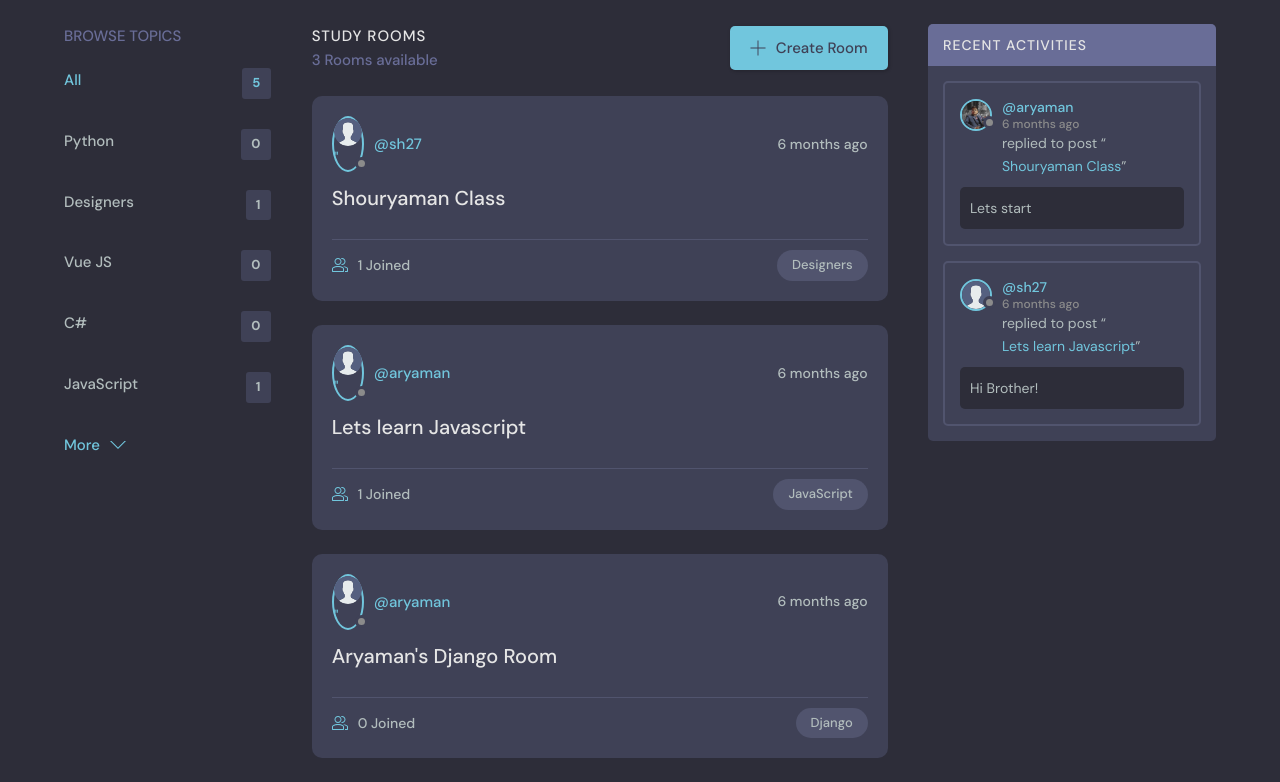
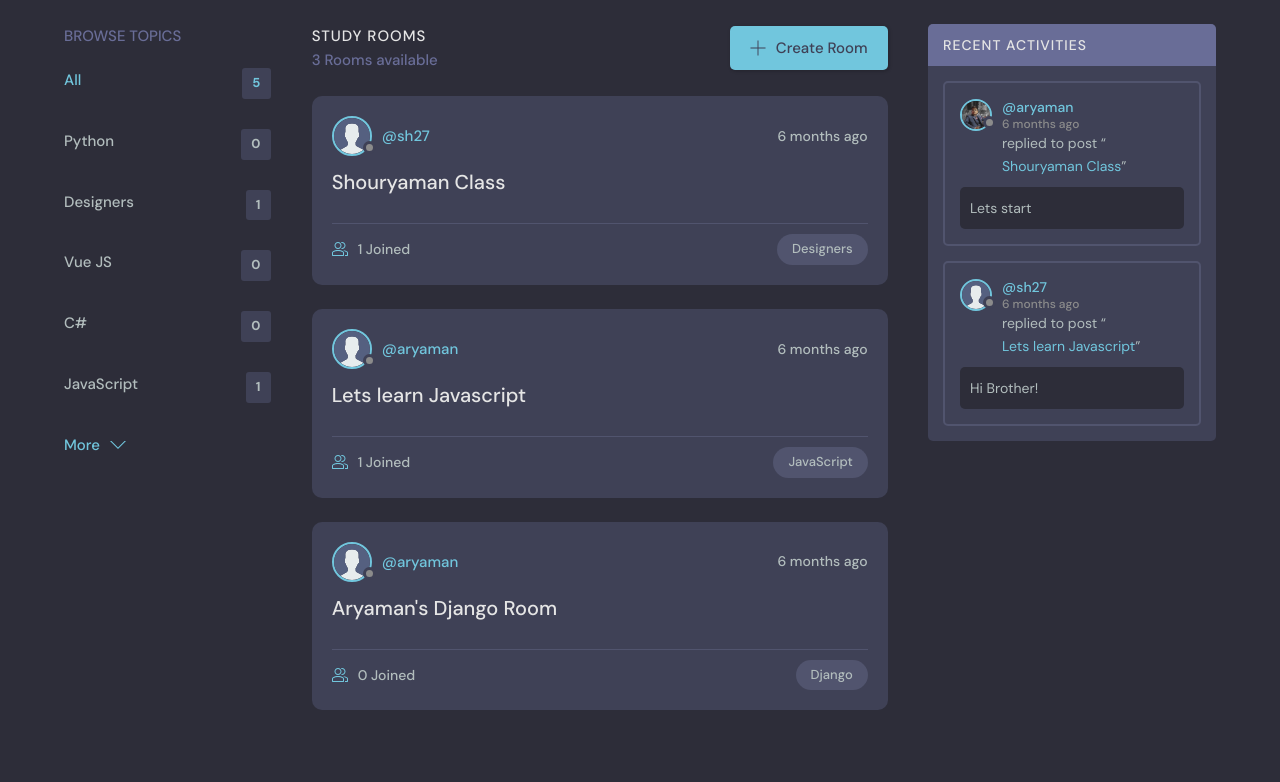
Before and after one commit to AryamanPurohit/SBVercel, a Django app: page / in a window 1280 px wide. Shown: the part 76-858 px from the top of the page. After the commit the page ends 786 px from the top, so only its background shows below. Run offline with Django 3.2, Linux system fonts and the light colour scheme; data comes from the database, SQL or seed files in the repository.

Commit message:
Update feed_component.html

```diff
--- a/base/templates/base/feed_component.html
+++ b/base/templates/base/feed_component.html
@@ -5,9 +5,9 @@
 <div class="roomListRoom">
     <div class="roomListRoom__header">
         <a href="{% url 'user-profile' room.host.id %}" class="roomListRoom__author">
-            <div class="avatar avatar--small">
-                <img src="{% static 'images/avatar.svg' %}" />"
-            </div>
+            <div class="avatar avatar--medium">
+                       <img src="{% static 'images/avatar.svg' %}" />
+                </div>
             <span>@{{room.host.username}}</span>
         </a>
         <div class="roomListRoom__actions">
```
